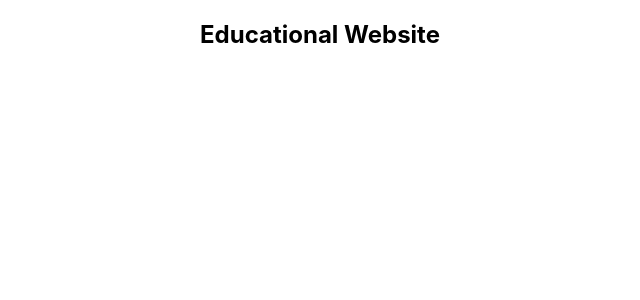
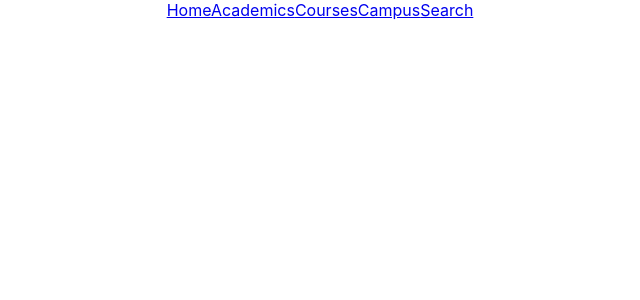
Before and after one commit to ijTuhin/educational-website-react, a React (Create React App) app: page / in a window 1280 px wide. Shown: the top 300 px of the page, without its empty margins (320-960 px from the left). Built offline with nearby package versions, Linux system fonts and the light colour scheme.

Commit message:
header link created

```diff
--- a/package.json
+++ b/package.json
@@ -8,6 +8,7 @@
     "@testing-library/user-event": "^13.5.0",
     "react": "^18.0.0",
     "react-dom": "^18.0.0",
+    "react-router-dom": "^6.3.0",
     "react-scripts": "5.0.1",
     "web-vitals": "^2.1.4"
   },
--- a/src/App.js
+++ b/src/App.js
@@ -1,9 +1,14 @@
+import { Route, Routes } from 'react-router-dom';
 import './App.css';
+import Header from './components/Header/Header';
 
 function App() {
   return (
     <div className="App">
-      <h2>Educational Website</h2>
+      <Header></Header>
+      <Routes>
+        <Route path='/'></Route>
+      </Routes>
     </div>
   );
 }
--- /dev/null
+++ b/src/components/Header/Header.js
@@ -0,0 +1,16 @@
+import React from 'react';
+import { Link } from 'react-router-dom';
+import './Header.css';
+const Header = () => {
+    return (
+        <div>
+            <Link to='/'>Home</Link>
+            <Link to='/academics'>Academics</Link>
+            <Link to='/courses'>Courses</Link>
+            <Link to='/campus'>Campus</Link>
+            <Link to='/search'>Search</Link>
+        </div>
+    );
+};
+
+export default Header;
--- a/src/index.js
+++ b/src/index.js
@@ -3,12 +3,15 @@ import ReactDOM from 'react-dom/client';
 import './index.css';
 import App from './App';
 import reportWebVitals from './reportWebVitals';
+import { BrowserRouter } from 'react-router-dom';
 
 const root = ReactDOM.createRoot(document.getElementById('root'));
 root.render(
-  <React.StrictMode>
-    <App />
-  </React.StrictMode>
+  <BrowserRouter>
+    <React.StrictMode>
+      <App />
+    </React.StrictMode>
+  </BrowserRouter>
 );
 
 // If you want to start measuring performance in your app, pass a function
```
Also changed, not shown: src/components/Header/Header.css (added), 1 other file (tests, documents, lock files or other folders).
